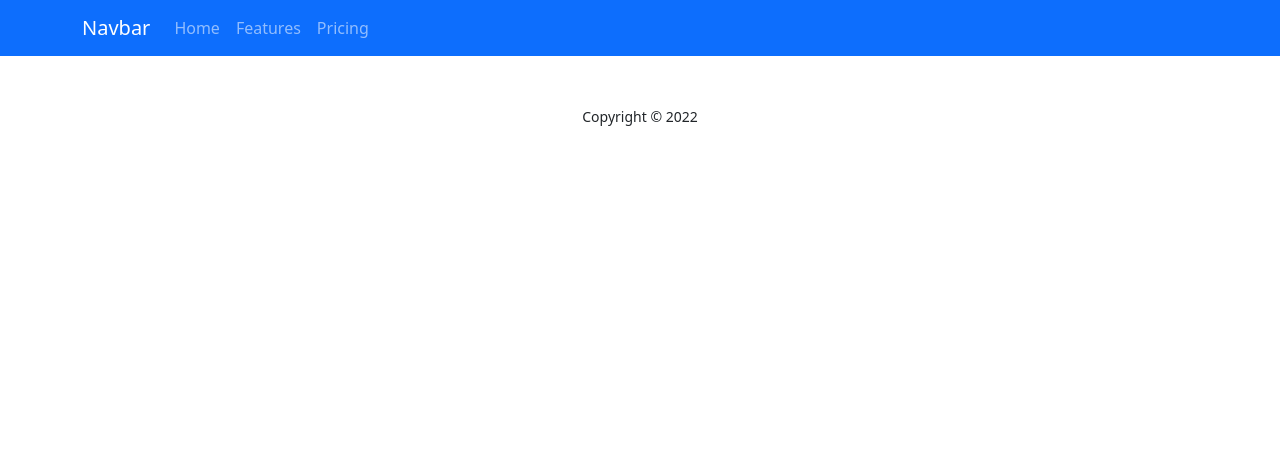
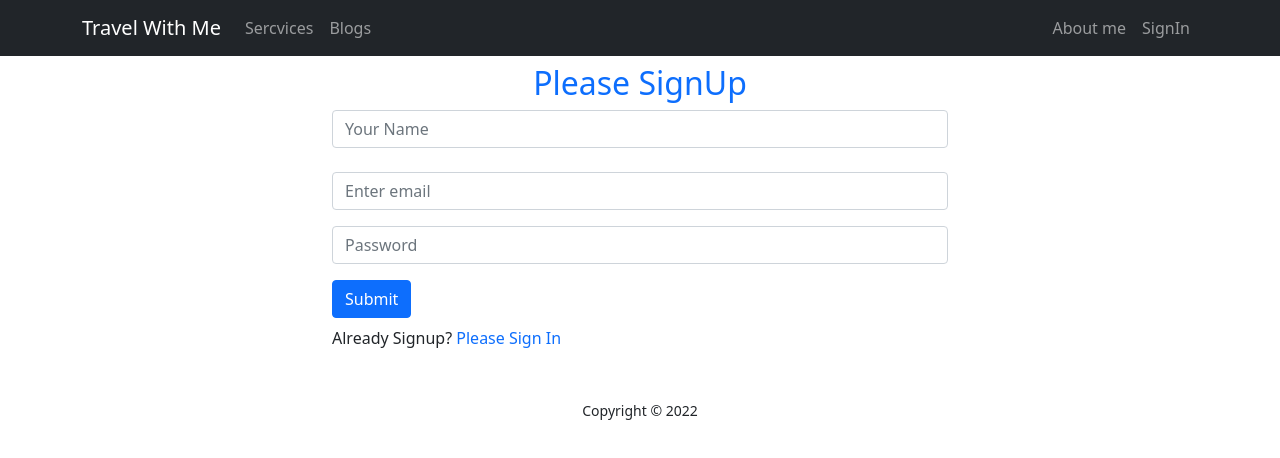
Before and after one commit to ahmed6394/travel-with-me, a React (Create React App) app: page /signup in a window 1280 px wide. Shown: the top 458 px of the page. Built offline with nearby package versions, Linux system fonts and the light colour scheme.

Commit message:
third commit

```diff
--- a/package.json
+++ b/package.json
@@ -11,6 +11,7 @@
     "react": "^18.0.0",
     "react-bootstrap": "^2.2.3",
     "react-dom": "^18.0.0",
+    "react-firebase-hooks": "^5.0.3",
     "react-router-dom": "^6.3.0",
     "react-scripts": "5.0.1",
     "web-vitals": "^2.1.4"
--- a/src/App.js
+++ b/src/App.js
@@ -2,10 +2,13 @@ import { Route, Routes } from "react-router-dom";
 import "./App.css";
 import About from "./Pages/About/About";
 import Blogs from "./Pages/Blogs/Blogs";
+import Checkout from "./Pages/Home/Ceckout/Checkout";
 import Home from "./Pages/Home/Home/Home";
-import Login from "./Pages/Home/Home/Login/Login";
+import Singin from "./Pages/Login/Signin/Singin";
+import Signup from "./Pages/Login/Signup/Signup";
 import Footer from "./Pages/Shared/Footer/Footer";
 import Header from "./Pages/Shared/Header/Header";
+import NotFound from "./Pages/Shared/NotFound/NotFound";
 
 function App() {
   return (
@@ -13,9 +16,16 @@ function App() {
       <Header></Header>
       <Routes>
         <Route path="/" element={<Home></Home>}></Route>
+        <Route path="/home" element={<Home></Home>}></Route>
+        <Route
+          path="/service/:serviceId"
+          element={<Checkout></Checkout>}
+        ></Route>
         <Route path="/blogs" element={<Blogs></Blogs>}></Route>
         <Route path="/about" element={<About></About>}></Route>
-        <Route path="/login" element={<Login></Login>}></Route>
+        <Route path="/signin" element={<Singin></Singin>}></Route>
+        <Route path="/signup" element={<Signup></Signup>}></Route>
+        <Route path="*" element={<NotFound></NotFound>}></Route>
       </Routes>
       <Footer></Footer>
     </div>
--- /dev/null
+++ b/src/Pages/Home/Ceckout/Checkout.js
@@ -0,0 +1,13 @@
+import React from "react";
+import { useParams } from "react-router-dom";
+
+const Checkout = () => {
+  const { serviceId } = useParams();
+  return (
+    <div>
+      <h2>This is from check out: {serviceId}</h2>
+    </div>
+  );
+};
+
+export default Checkout;
--- a/src/Pages/Home/Service/Service.js
+++ b/src/Pages/Home/Service/Service.js
@@ -1,9 +1,14 @@
 import React from "react";
 import { Button } from "react-bootstrap";
+import { useNavigate } from "react-router-dom";
 import "./Service.css";
 
 const Service = ({ service }) => {
-  const { name, img, description, price } = service;
+  const { name, img, description, price, id } = service;
+  const navigate = useNavigate();
+  const navigateToCheckout = (id) => {
+    navigate(`/service/${id}`);
+  };
   return (
     <div className="container">
       <div className="service ">
@@ -21,7 +26,9 @@ const Service = ({ service }) => {
         <p>
           <small className="px-5">{description}</small>
         </p>
-        <Button variant="primary">Book Now</Button>
+        <Button onClick={() => navigateToCheckout(id)} variant="primary">
+          Book Now
+        </Button>
       </div>
     </div>
   );
--- a/src/Pages/Home/Services/Services.js
+++ b/src/Pages/Home/Services/Services.js
@@ -10,7 +10,7 @@ const Services = () => {
       .then((data) => setServices(data));
   }, []);
   return (
-    <div>
+    <div id="services" className="container">
       <h1 className="text-primary text-center my-4">My services:</h1>
       <div className="services-container">
         {services.map((service) => (
--- /dev/null
+++ b/src/Pages/Login/Signin/Singin.js
@@ -0,0 +1,70 @@
+import React, { useRef } from "react";
+import { Button, Form } from "react-bootstrap";
+import { Link, useNavigate } from "react-router-dom";
+import { useSignInWithEmailAndPassword } from "react-firebase-hooks/auth";
+import auth from "../../../firebase.init";
+
+const Singin = () => {
+  const [signInWithEmailAndPassword, user, loading, error] =
+    useSignInWithEmailAndPassword(auth);
+
+  const emailRef = useRef("");
+  const passwordRef = useRef("");
+  const navigate = useNavigate();
+
+  const handleSignin = (e) => {
+    e.preventDefault();
+    const email = emailRef.current.value;
+    const password = passwordRef.current.value;
+    console.log(email, password);
+    signInWithEmailAndPassword(email, password);
+  };
+
+  const navigateToSignup = (e) => {
+    navigate("/signup");
+  };
+  if (user) {
+    navigate("/home");
+  }
+
+  return (
+    <div className="container w-50 mx-auto">
+      <h2 className="text-primary text-center mt-2">Please SignIn</h2>
+      <Form onSubmit={handleSignin}>
+        <Form.Group className="mb-3" controlId="formBasicEmail">
+          <Form.Control
+            ref={emailRef}
+            type="email"
+            placeholder="Enter email"
+            required
+          />
+        </Form.Group>
+
+        <Form.Group className="mb-3" controlId="formBasicPassword">
+          <Form.Control
+            ref={passwordRef}
+            type="password"
+            placeholder="Password"
+            required
+          />
+        </Form.Group>
+
+        <Button className="align-items-cente" variant="primary" type="submit">
+          SignIn
+        </Button>
+      </Form>
+      <p className="mt-2">
+        New User?{"  "}
+        <Link
+          to="/signup"
+          className="text-primary text-decoration-none pe-auto"
+          onClick={navigateToSignup}
+        >
+          Please Sign Up
+        </Link>
+      </p>
+    </div>
+  );
+};
+
+export default Singin;
--- /dev/null
+++ b/src/Pages/Login/Signup/Signup.js
@@ -0,0 +1,72 @@
+import React, { useRef } from "react";
+import { Button, Form } from "react-bootstrap";
+import { Link, useNavigate } from "react-router-dom";
+import { useCreateUserWithEmailAndPassword } from "react-firebase-hooks/auth";
+import auth from "../../../firebase.init";
+
+const Signup = () => {
+  const [createUserWithEmailAndPassword, user, loading, error] =
+    useCreateUserWithEmailAndPassword(auth);
+
+  const emailRef = useRef("");
+  const passwordRef = useRef("");
+  const navigate = useNavigate();
+
+  const handleSignup = (e) => {
+    e.preventDefault();
+    const email = emailRef.current.value;
+    const password = passwordRef.current.value;
+    createUserWithEmailAndPassword(email, password);
+    console.log(email, password);
+  };
+
+  const navigateToSignup = (e) => {
+    navigate("/signin");
+  };
+
+  if (user) {
+    navigate("/home");
+  }
+
+  return (
+    <div className="container w-50 mx-auto">
+      <h2 className="text-primary text-center mt-2">Please SignUp</h2>
+      <Form onSubmit={handleSignup}>
+        <Form.Control type="text" placeholder="Your Name" />
+        <br />
+        <Form.Group className="mb-3" controlId="formBasicEmail">
+          <Form.Control
+            ref={emailRef}
+            type="email"
+            placeholder="Enter email"
+            required
+          />
+        </Form.Group>
+
+        <Form.Group className="mb-3" controlId="formBasicPassword">
+          <Form.Control
+            ref={passwordRef}
+            type="password"
+            placeholder="Password"
+            required
+          />
+        </Form.Group>
+        <Button variant="primary" type="submit">
+          Submit
+        </Button>
+      </Form>
+      <p className="mt-2">
+        Already Signup?{"  "}
+        <Link
+          to="/signin"
+          className="text-primary text-decoration-none pe-auto"
+          onClick={navigateToSignup}
+        >
+          Please Sign In
+        </Link>
+      </p>
+    </div>
+  );
+};
+
+export default Signup;
--- a/src/Pages/Shared/Header/Header.js
+++ b/src/Pages/Shared/Header/Header.js
@@ -1,18 +1,39 @@
 import React from "react";
 import { Container, Nav, Navbar } from "react-bootstrap";
+import { Link } from "react-router-dom";
 
 const Header = () => {
   return (
     <header>
       <>
-        <Navbar bg="primary" variant="dark">
+        <Navbar
+          sticky="top"
+          collapseOnSelect
+          expand="lg"
+          bg="dark"
+          variant="dark"
+        >
           <Container>
-            <Navbar.Brand href="#home">Navbar</Navbar.Brand>
-            <Nav className="me-auto">
-              <Nav.Link href="#home">Home</Nav.Link>
-              <Nav.Link href="#features">Features</Nav.Link>
-              <Nav.Link href="#pricing">Pricing</Nav.Link>
-            </Nav>
+            <Navbar.Brand as={Link} to="/">
+              Travel With Me
+            </Navbar.Brand>
+            <Navbar.Toggle aria-controls="responsive-navbar-nav" />
+            <Navbar.Collapse id="responsive-navbar-nav">
+              <Nav className="me-auto">
+                <Nav.Link href="home#services">Sercvices</Nav.Link>
+                <Nav.Link as={Link} to="blogs">
+                  Blogs
+                </Nav.Link>
+              </Nav>
+              <Nav>
+                <Nav.Link as={Link} to="about">
+                  About me
+                </Nav.Link>
+                <Nav.Link as={Link} to="signin">
+                  SignIn
+                </Nav.Link>
+              </Nav>
+            </Navbar.Collapse>
           </Container>
         </Navbar>
       </>
--- /dev/null
+++ b/src/Pages/Shared/NotFound/NotFound.js
@@ -0,0 +1,11 @@
+import React from "react";
+
+const NotFound = () => {
+  return (
+    <div>
+      <h1 className="text-info text-center">Page Not Found...!!!</h1>
+    </div>
+  );
+};
+
+export default NotFound;
```
Also changed, not shown: src/Pages/Login/REquiredAuth/RequireAuth.js (added, +16 -0 lines), 1 other file (tests, documents, lock files or other folders).
